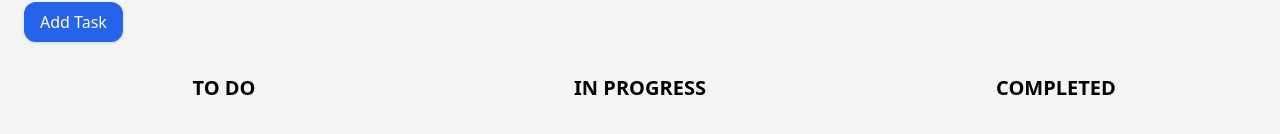
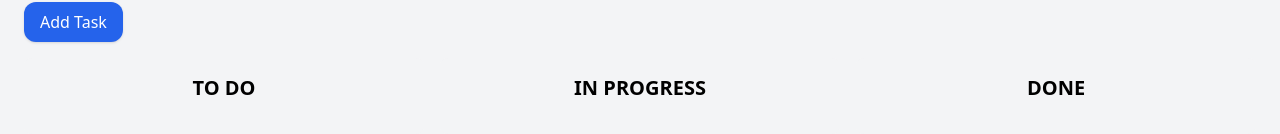
Before and after one commit to RScodes1/speak-task, a React (Create React App) app in the folder frontend/: page / in a window 1280 px wide. Shown: the part 216-350 px from the top of the page. Built offline with nearby package versions, Linux system fonts and the light colour scheme.

Commit message:
statused updated

```diff
--- a/frontend/src/components/Taskboard/kanbanBoard.jsx
+++ b/frontend/src/components/Taskboard/kanbanBoard.jsx
@@ -51,7 +51,7 @@ export default function KanbanBoard({ createDefaultData }) {
   const columns = [
     { id: "to-do", title: "To Do" },
     { id: "in-progress", title: "In Progress" },
-    { id: "completed", title: "Completed" },
+    { id: "done", title: "Done" },
   ];
 
   return (
--- a/frontend/src/hooks/useTasks.js
+++ b/frontend/src/hooks/useTasks.js
@@ -20,7 +20,7 @@ import { apiGet, apiPost, apiDelete, apiPut } from "../utils/api";
 
   addTask: async (text) => {
     try {
-      const data = await apiPost("/api/tasks/add-task", { task: text });
+      const data = await apiPost("/api/tasks/add-task", text);
       console.log({data});
       set({ tasks: data.tasks });
     } catch (err) {
```
Also changed, not shown: 1 other file (tests, documents, lock files or other folders).
